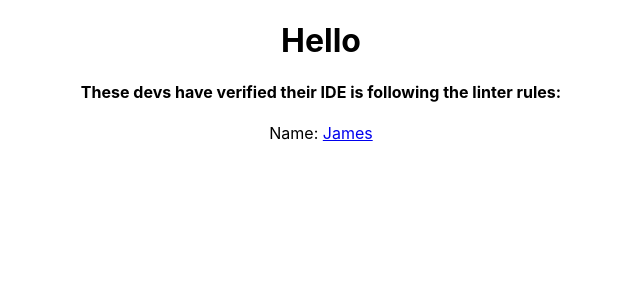
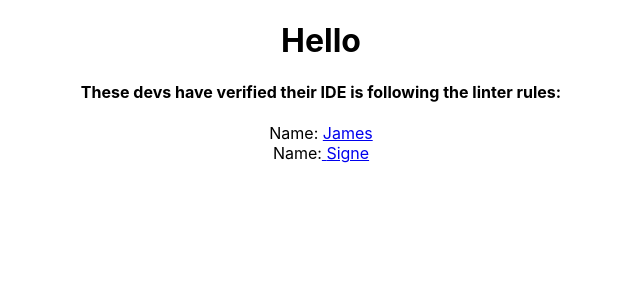
Before and after one commit to NorimaConsulting/training-and-onboarding, a React (Vite) app in the folder webapp/: page /created_by in a window 1280 px wide. Shown: the top 300 px of the page, without its empty margins (319-959 px from the left). Built offline with nearby package versions, Linux system fonts and the light colour scheme.

Commit message:
add basic link/route

```diff
--- a/webapp/src/App.tsx
+++ b/webapp/src/App.tsx
@@ -18,6 +18,10 @@ function App() {
           {/* Using the same element since it's handling both. Normally you'd probably have a separate one */}
           <Route path=":displayName" element={<CreatedBy />} />
         </Route>
+        <Route path="/yellow-power-ranger" element={<CreatedBy />}>
+          {/* Using the same element since it's handling both. Normally you'd probably have a separate one */}
+          <Route path=":displayName" element={<CreatedBy />} />
+        </Route>
       </Routes>
     </div>
   );
--- a/webapp/src/linterChecks/James.tsx
+++ b/webapp/src/linterChecks/James.tsx
@@ -17,7 +17,7 @@ export interface DevProps {
 export default function DeveloperName(props: DevProps) {
   const aVeryLongArray = [
     'This array should be broken up on to multiple lines',
-    'and should containt a trailing comma after this line',
+    'and should contain a trailing comma after this line',
   ];
   aVeryLongArray.join(' ');
 
--- a/webapp/src/linterChecks/Signe.tsx
+++ b/webapp/src/linterChecks/Signe.tsx
@@ -1,5 +1,5 @@
 import React from 'react';
-
+import { Link } from 'react-router-dom';
 export interface DevProps {
   developer?: {
     name: string;
@@ -15,8 +15,8 @@ export interface DevProps {
  */
 export default function DeveloperName(props: DevProps) {
   const aVeryLongArray = [
-    'This array should be broken up on to multiple lines',
-    'and should containt a trailing comma after this line',
+    'This array should be broken up onto multiple lines',
+    'and should contain a trailing comma after this line',
   ];
   aVeryLongArray.join(' ');
 
@@ -26,7 +26,12 @@ export default function DeveloperName(props: DevProps) {
   return (
     <div className="devname-wrapper">
       <label>Name:</label>
-      <span>{props.developer?.name}</span>
+      <span>
+        <Link to={`/yellow-power-ranger/${props.developer?.name}`}>
+          {' '}
+          {props.developer?.name}
+        </Link>
+      </span>
     </div>
   );
 }
--- a/webapp/src/pages/CreatedBy.tsx
+++ b/webapp/src/pages/CreatedBy.tsx
@@ -1,5 +1,6 @@
 import React from 'react';
 import { useParams } from 'react-router-dom';
+import Signe from '../linterChecks/Signe';
 import James from '../linterChecks/James';
 
 // New Devs TODO:
@@ -17,6 +18,7 @@ export default function CreatedBy() {
       <h4>These devs have verified their IDE is following the linter rules:</h4>
       {/* Add your component below! */}
       <James developer={{ name: 'James' }} />
+      <Signe developer={{ name: 'Signe' }} />
     </div>
   );
 }
```
